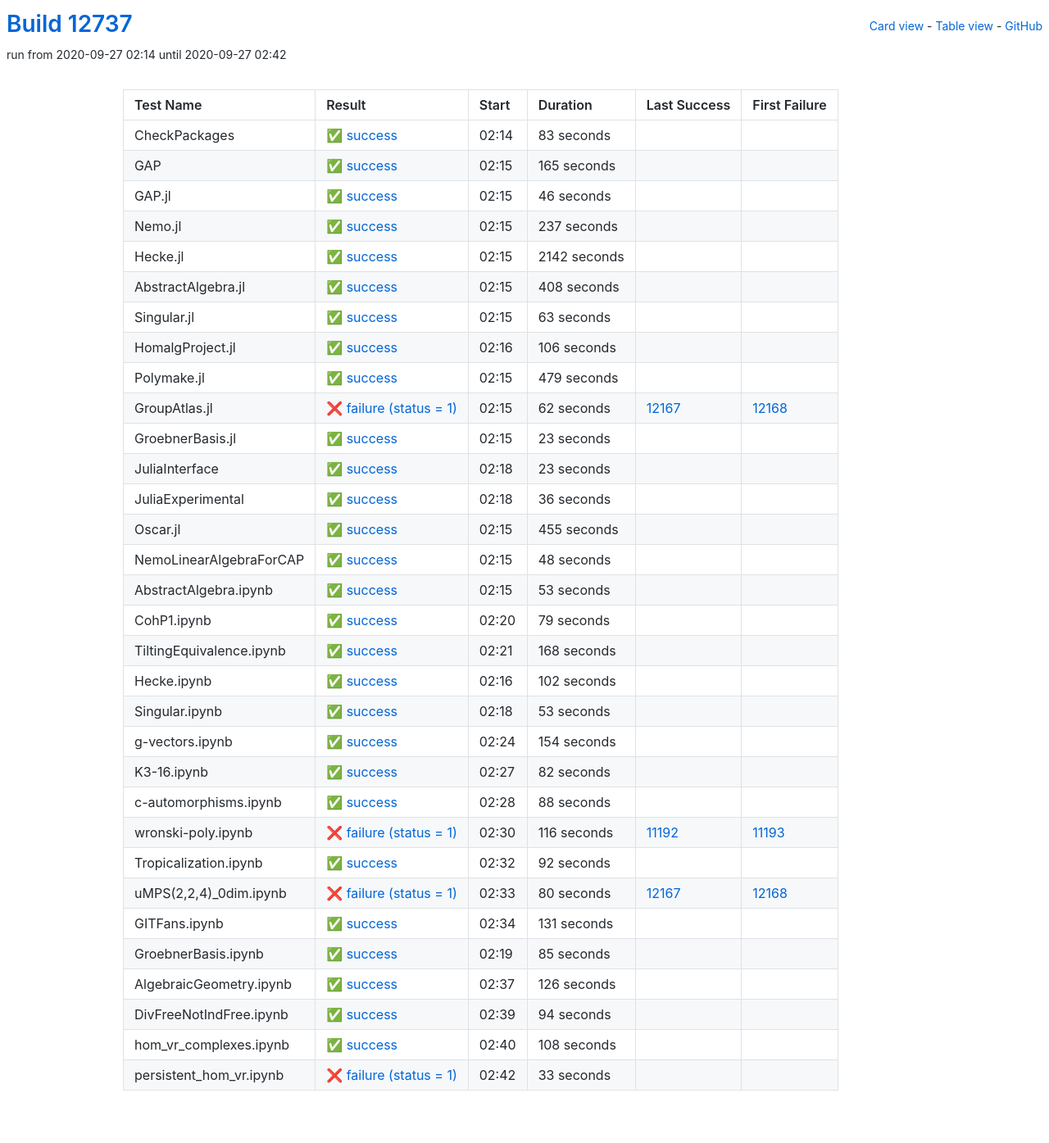
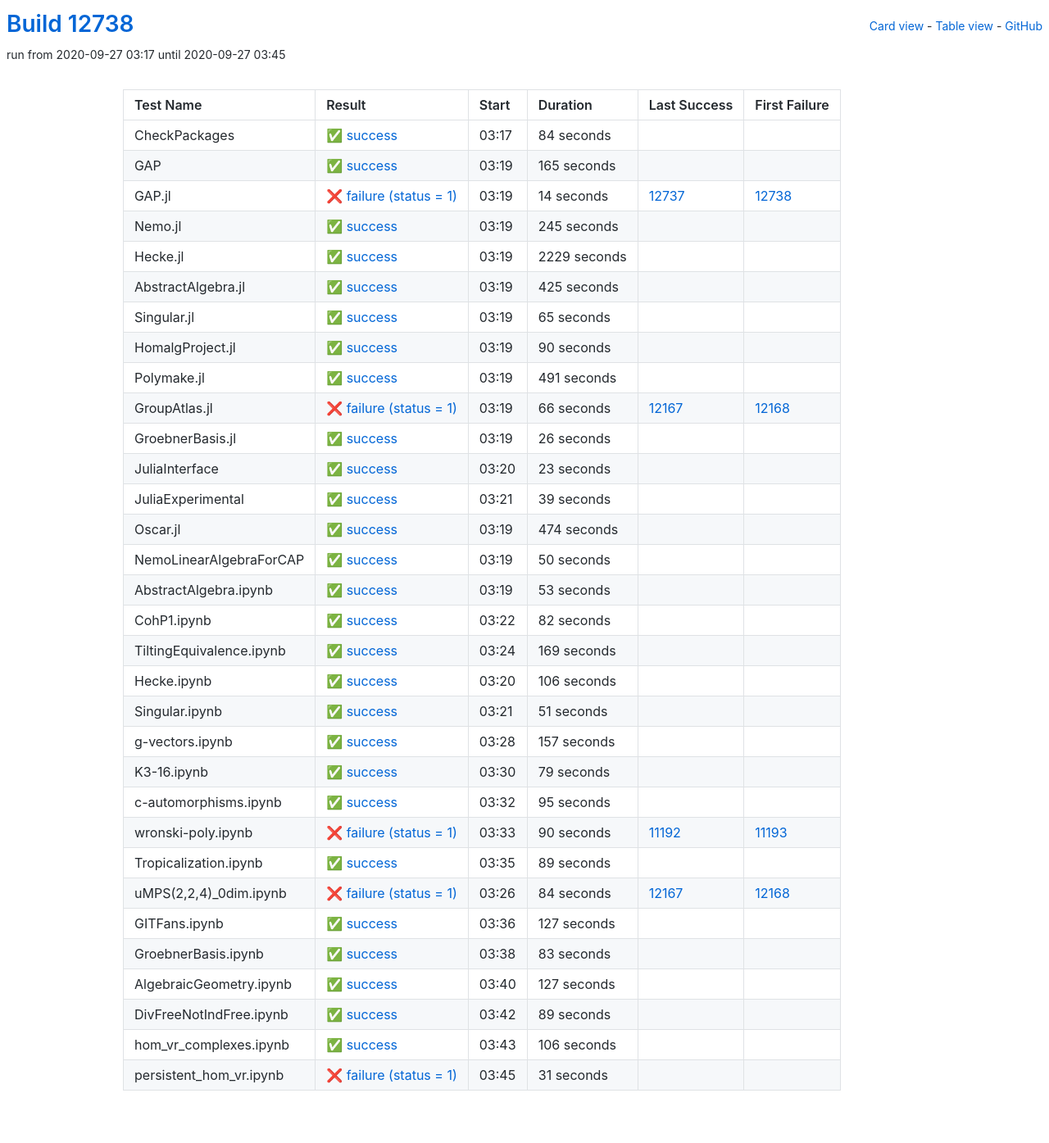
Before and after one commit to oscar-system/oscar-ci-status, a Jekyll site: the page built from table.html, in a window 1280 px wide. Shown: the whole page at 82% size. Built offline with Jekyll 4.4.1, drawn with Linux system fonts in a browser that asks for light colours.

Commit message:
Build #12738

```diff
--- a/_data/ci.yml
+++ b/_data/ci.yml
@@ -1,6 +1,6 @@
 ---
-build: 12737
-build_url: https://oscarci.mathematik.uni-kl.de/job/oscar/12737/
+build: 12738
+build_url: https://oscarci.mathematik.uni-kl.de/job/oscar/12738/
 job: oscar
 organization: oscar-system
 repo: oscar-ci-status
@@ -8,20 +8,20 @@
 tests:
 - name: CheckPackages
   id: checkpackages
-  log: https://oscarci.mathematik.uni-kl.de/job/oscar/12737/artifact/logs/build-12737/CheckPackages.log
-  start: 2020-09-27 02:14
+  log: https://oscarci.mathematik.uni-kl.de/job/oscar/12738/artifact/logs/build-12738/CheckPackages.log
+  start: 2020-09-27 03:17
   success: true
   exitcode: 0
   status: success
-  duration: 83
+  duration: 84
   last_success: false
   last_success_url:
   first_failure: false
   first_failure_url:
 - name: GAP
   id: gap
-  log: https://oscarci.mathematik.uni-kl.de/job/oscar/12737/artifact/logs/build-12737/GAP.log
-  start: 2020-09-27 02:15
+  log: https://oscarci.mathematik.uni-kl.de/job/oscar/12738/artifact/logs/build-12738/GAP.log
+  start: 2020-09-27 03:19
   success: true
   exitcode: 0
   status: success
@@ -32,116 +32,116 @@
   first_failure_url:
 - name: GAP.jl
   id: gap-jl
-  log: https://oscarci.mathematik.uni-kl.de/job/oscar/12737/artifact/logs/build-12737/GAP.jl.log
-  start: 2020-09-27 02:15
+  log: https://oscarci.mathematik.uni-kl.de/job/oscar/12738/artifact/logs/build-12738/GAP.jl.log
+  start: 2020-09-27 03:19
+  success: false
+  exitcode: 1
+  status: failure
+  duration: 14
+  last_success: 12737
+  last_success_url: https://oscarci.mathematik.uni-kl.de/job/oscar/12737/
+  first_failure: 12738
+  first_failure_url: https://oscarci.mathematik.uni-kl.de/job/oscar/12738/
+- name: Nemo.jl
+  id: nemo-jl
+  log: https://oscarci.mathematik.uni-kl.de/job/oscar/12738/artifact/logs/build-12738/Nemo.jl.log
+  start: 2020-09-27 03:19
   success: true
   exitcode: 0
   status: success
-  duration: 46
-  last_success: false
-  last_success_url:
-  first_failure: false
-  first_failure_url:
-- name: Nemo.jl
-  id: nemo-jl
-  log: https://oscarci.mathematik.uni-kl.de/job/oscar/12737/artifact/logs/build-12737/Nemo.jl.log
-  start: 2020-09-27 02:15
-  success: true
-  exitcode: 0
-  status: success
-  duration: 237
+  duration: 245
   last_success: false
   last_success_url:
   first_failure: false
   first_failure_url:
 - name: Hecke.jl
   id: hecke-jl
-  log: https://oscarci.mathematik.uni-kl.de/job/oscar/12737/artifact/logs/build-12737/Hecke.jl.log
-  start: 2020-09-27 02:15
+  log: https://oscarci.mathematik.uni-kl.de/job/oscar/12738/artifact/logs/build-12738/Hecke.jl.log
+  start: 2020-09-27 03:19
   success: true
   exitcode: 0
   status: success
-  duration: 2142
+  duration: 2229
   last_success: false
   last_success_url:
   first_failure: false
   first_failure_url:
 - name: AbstractAlgebra.jl
   id: abstractalgebra-jl
-  log: https://oscarci.mathematik.uni-kl.de/job/oscar/12737/artifact/logs/build-12737/AbstractAlgebra.jl.log
-  start: 2020-09-27 02:15
+  log: https://oscarci.mathematik.uni-kl.de/job/oscar/12738/artifact/logs/build-12738/AbstractAlgebra.jl.log
+  start: 2020-09-27 03:19
   success: true
   exitcode: 0
   status: success
-  duration: 408
+  duration: 425
   last_success: false
   last_success_url:
   first_failure: false
   first_failure_url:
 - name: Singular.jl
   id: singular-jl
-  log: https://oscarci.mathematik.uni-kl.de/job/oscar/12737/artifact/logs/build-12737/Singular.jl.log
-  start: 2020-09-27 02:15
+  log: https://oscarci.mathematik.uni-kl.de/job/oscar/12738/artifact/logs/build-12738/Singular.jl.log
+  start: 2020-09-27 03:19
   success: true
   exitcode: 0
   status: success
-  duration: 63
+  duration: 65
   last_success: false
   last_success_url:
   first_failure: false
   first_failure_url:
 - name: HomalgProject.jl
   id: homalgproject-jl
-  log: https://oscarci.mathematik.uni-kl.de/job/oscar/12737/artifact/logs/build-12737/HomalgProject.jl.log
-  start: 2020-09-27 02:16
+  log: https://oscarci.mathematik.uni-kl.de/job/oscar/12738/artifact/logs/build-12738/HomalgProject.jl.log
+  start: 2020-09-27 03:19
   success: true
   exitcode: 0
   status: success
-  duration: 106
+  duration: 90
   last_success: false
   last_success_url:
   first_failure: false
   first_failure_url:
 - name: Polymake.jl
   id: polymake-jl
-  log: https://oscarci.mathematik.uni-kl.de/job/oscar/12737/artifact/logs/build-12737/Polymake.jl.log
-  start: 2020-09-27 02:15
+  log: https://oscarci.mathematik.uni-kl.de/job/oscar/12738/artifact/logs/build-12738/Polymake.jl.log
+  start: 2020-09-27 03:19
   success: true
   exitcode: 0
   status: success
-  duration: 479
+  duration: 491
   last_success: false
   last_success_url:
   first_failure: false
   first_failure_url:
 - name: GroupAtlas.jl
   id: groupatlas-jl
-  log: https://oscarci.mathematik.uni-kl.de/job/oscar/12737/artifact/logs/build-12737/GroupAtlas.jl.log
-  start: 2020-09-27 02:15
+  log: https://oscarci.mathematik.uni-kl.de/job/oscar/12738/artifact/logs/build-12738/GroupAtlas.jl.log
+  start: 2020-09-27 03:19
   success: false
   exitcode: 1
   status: failure
-  duration: 62
+  duration: 66
   last_success: 12167
   last_success_url: https://oscarci.mathematik.uni-kl.de/job/oscar/12167/
   first_failure: 12168
   first_failure_url: https://oscarci.mathematik.uni-kl.de/job/oscar/12168/
 - name: GroebnerBasis.jl
   id: groebnerbasis-jl
-  log: https://oscarci.mathematik.uni-kl.de/job/oscar/12737/artifact/logs/build-12737/GroebnerBasis.jl.log
-  start: 2020-09-27 02:15
+  log: https://oscarci.mathematik.uni-kl.de/job/oscar/12738/artifact/logs/build-12738/GroebnerBasis.jl.log
+  start: 2020-09-27 03:19
   success: true
   exitcode: 0
   status: success
-  duration: 23
+  duration: 26
   last_success: false
   last_success_url:
   first_failure: false
   first_failure_url:
 - name: JuliaInterface
   id: juliainterface
-  log: https://oscarci.mathematik.uni-kl.de/job/oscar/12737/artifact/logs/build-12737/JuliaInterface.log
-  start: 2020-09-27 02:18
+  log: https://oscarci.mathematik.uni-kl.de/job/oscar/12738/artifact/logs/build-12738/JuliaInterface.log
+  start: 2020-09-27 03:20
   success: true
   exitcode: 0
   status: success
@@ -152,44 +152,44 @@
   first_failure_url:
 - name: JuliaExperimental
   id: juliaexperimental
-  log: https://oscarci.mathematik.uni-kl.de/job/oscar/12737/artifact/logs/build-12737/JuliaExperimental.log
-  start: 2020-09-27 02:18
+  log: https://oscarci.mathematik.uni-kl.de/job/oscar/12738/artifact/logs/build-12738/JuliaExperimental.log
+  start: 2020-09-27 03:21
   success: true
   exitcode: 0
   status: success
-  duration: 36
+  duration: 39
   last_success: false
   last_success_url:
   first_failure: false
   first_failure_url:
 - name: Oscar.jl
   id: oscar-jl
-  log: https://oscarci.mathematik.uni-kl.de/job/oscar/12737/artifact/logs/build-12737/Oscar.jl.log
-  start: 2020-09-27 02:15
+  log: https://oscarci.mathematik.uni-kl.de/job/oscar/12738/artifact/logs/build-12738/Oscar.jl.log
+  start: 2020-09-27 03:19
   success: true
   exitcode: 0
   status: success
-  duration: 455
+  duration: 474
   last_success: false
   last_success_url:
   first_failure: false
   first_failure_url:
 - name: NemoLinearAlgebraForCAP
   id: nemolinearalgebraforcap
-  log: https://oscarci.mathematik.uni-kl.de/job/oscar/12737/artifact/logs/build-12737/NemoLinearAlgebraForCAP.log
-  start: 2020-09-27 02:15
+  log: https://oscarci.mathematik.uni-kl.de/job/oscar/12738/artifact/logs/build-12738/NemoLinearAlgebraForCAP.log
+  start: 2020-09-27 03:19
   success: true
   exitcode: 0
   status: success
-  duration: 48
+  duration: 50
   last_success: false
   last_success_url:
   first_failure: false
   first_failure_url:
 - name: AbstractAlgebra.ipynb
   id: abstractalgebra-ipynb
-  log: https://oscarci.mathematik.uni-kl.de/job/oscar/12737/artifact/logs/build-12737/AbstractAlgebra.ipynb.log
-  start: 2020-09-27 02:15
+  log: https://oscarci.mathematik.uni-kl.de/job/oscar/12738/artifact/logs/build-12738/AbstractAlgebra.ipynb.log
+  start: 2020-09-27 03:19
   success: true
   exitcode: 0
   status: success
@@ -200,8 +200,68 @@
   first_failure_url:
 - name: CohP1.ipynb
   id: cohp1-ipynb
-  log: https://oscarci.mathematik.uni-kl.de/job/oscar/12737/artifact/logs/build-12737/CohP1.ipynb.log
-  start: 2020-09-27 02:20
+  log: https://oscarci.mathematik.uni-kl.de/job/oscar/12738/artifact/logs/build-12738/CohP1.ipynb.log
+  start: 2020-09-27 03:22
+  success: true
+  exitcode: 0
+  status: success
+  duration: 82
+  last_success: false
+  last_success_url:
+  first_failure: false
+  first_failure_url:
+- name: TiltingEquivalence.ipynb
+  id: tiltingequivalence-ipynb
+  log: https://oscarci.mathematik.uni-kl.de/job/oscar/12738/artifact/logs/build-12738/TiltingEquivalence.ipynb.log
+  start: 2020-09-27 03:24
+  success: true
+  exitcode: 0
+  status: success
+  duration: 169
+  last_success: false
+  last_success_url:
+  first_failure: false
+  first_failure_url:
+- name: Hecke.ipynb
+  id: hecke-ipynb
+  log: https://oscarci.mathematik.uni-kl.de/job/oscar/12738/artifact/logs/build-12738/Hecke.ipynb.log
+  start: 2020-09-27 03:20
+  success: true
+  exitcode: 0
+  status: success
+  duration: 106
+  last_success: false
+  last_success_url:
+  first_failure: false
+  first_failure_url:
+- name: Singular.ipynb
+  id: singular-ipynb
+  log: https://oscarci.mathematik.uni-kl.de/job/oscar/12738/artifact/logs/build-12738/Singular.ipynb.log
+  start: 2020-09-27 03:21
+  success: true
+  exitcode: 0
+  status: success
+  duration: 51
+  last_success: false
+  last_success_url:
+  first_failure: false
+  first_failure_url:
+- name: g-vectors.ipynb
+  id: g-vectors-ipynb
+  log: https://oscarci.mathematik.uni-kl.de/job/oscar/12738/artifact/logs/build-12738/g-vectors.ipynb.log
+  start: 2020-09-27 03:28
+  success: true
+  exitcode: 0
+  status: success
+  duration: 157
+  last_success: false
+  last_success_url:
+  first_failure: false
+  first_failure_url:
+- name: K3-16.ipynb
+  id: k3-16-ipynb
+  log: https://oscarci.mathematik.uni-kl.de/job/oscar/12738/artifact/logs/build-12738/K3-16.ipynb.log
+  start: 2020-09-27 03:30
   success: true
   exitcode: 0
   status: success
@@ -210,182 +270,122 @@
   last_success_url:
   first_failure: false
   first_failure_url:
-- name: TiltingEquivalence.ipynb
-  id: tiltingequivalence-ipynb
-  log: https://oscarci.mathematik.uni-kl.de/job/oscar/12737/artifact/logs/build-12737/TiltingEquivalence.ipynb.log
-  start: 2020-09-27 02:21
+- name: c-automorphisms.ipynb
+  id: c-automorphisms-ipynb
+  log: https://oscarci.mathematik.uni-kl.de/job/oscar/12738/artifact/logs/build-12738/c-automorphisms.ipynb.log
+  start: 2020-09-27 03:32
   success: true
   exitcode: 0
   status: success
-  duration: 168
-  last_success: false
-  last_success_url:
-  first_failure: false
-  first_failure_url:
-- name: Hecke.ipynb
-  id: hecke-ipynb
-  log: https://oscarci.mathematik.uni-kl.de/job/oscar/12737/artifact/logs/build-12737/Hecke.ipynb.log
-  start: 2020-09-27 02:16
-  success: true
-  exitcode: 0
-  status: success
-  duration: 102
-  last_success: false
-  last_success_url:
-  first_failure: false
-  first_failure_url:
-- name: Singular.ipynb
-  id: singular-ipynb
-  log: https://oscarci.mathematik.uni-kl.de/job/oscar/12737/artifact/logs/build-12737/Singular.ipynb.log
-  start: 2020-09-27 02:18
-  success: true
-  exitcode: 0
-  status: success
-  duration: 53
-  last_success: false
-  last_success_url:
-  first_failure: false
-  first_failure_url:
-- name: g-vectors.ipynb
-  id: g-vectors-ipynb
-  log: https://oscarci.mathematik.uni-kl.de/job/oscar/12737/artifact/logs/build-12737/g-vectors.ipynb.log
-  start: 2020-09-27 02:24
-  success: true
-  exitcode: 0
-  status: success
-  duration: 154
-  last_success: false
-  last_success_url:
-  first_failure: false
-  first_failure_url:
-- name: K3-16.ipynb
-  id: k3-16-ipynb
-  log: https://oscarci.mathematik.uni-kl.de/job/oscar/12737/artifact/logs/build-12737/K3-16.ipynb.log
-  start: 2020-09-27 02:27
-  success: true
-  exitcode: 0
-  status: success
-  duration: 82
-  last_success: false
-  last_success_url:
-  first_failure: false
-  first_failure_url:
-- name: c-automorphisms.ipynb
-  id: c-automorphisms-ipynb
-  log: https://oscarci.mathematik.uni-kl.de/job/oscar/12737/artifact/logs/build-12737/c-automorphisms.ipynb.log
-  start: 2020-09-27 02:28
-  success: true
-  exitcode: 0
-  status: success
-  duration: 88
+  duration: 95
   last_success: false
   last_success_url:
   first_failure: false
   first_failure_url:
 - name: wronski-poly.ipynb
   id: wronski-poly-ipynb
-  log: https://oscarci.mathematik.uni-kl.de/job/oscar/12737/artifact/logs/build-12737/wronski-poly.ipynb.log
-  start: 2020-09-27 02:30
+  log: https://oscarci.mathematik.uni-kl.de/job/oscar/12738/artifact/logs/build-12738/wronski-poly.ipynb.log
+  start: 2020-09-27 03:33
   success: false
   exitcode: 1
   status: failure
-  duration: 116
+  duration: 90
   last_success: 11192
   last_success_url: https://oscarci.mathematik.uni-kl.de/job/oscar/11192/
   first_failure: 11193
   first_failure_url: https://oscarci.mathematik.uni-kl.de/job/oscar/11193/
 - name: Tropicalization.ipynb
   id: tropicalization-ipynb
-  log: https://oscarci.mathematik.uni-kl.de/job/oscar/12737/artifact/logs/build-12737/Tropicalization.ipynb.log
-  start: 2020-09-27 02:32
+  log: https://oscarci.mathematik.uni-kl.de/job/oscar/12738/artifact/logs/build-12738/Tropicalization.ipynb.log
+  start: 2020-09-27 03:35
   success: true
   exitcode: 0
   status: success
-  duration: 92
+  duration: 89
   last_success: false
   last_success_url:
   first_failure: false
   first_failure_url:
 - name: uMPS(2,2,4)_0dim.ipynb
   id: umps-2-2-4-0dim-ipynb
-  log: https://oscarci.mathematik.uni-kl.de/job/oscar/12737/artifact/logs/build-12737/uMPS-2-2-4-_0dim.ipynb.log
-  start: 2020-09-27 02:33
+  log: https://oscarci.mathematik.uni-kl.de/job/oscar/12738/artifact/logs/build-12738/uMPS-2-2-4-_0dim.ipynb.log
+  start: 2020-09-27 03:26
   success: false
   exitcode: 1
   status: failure
-  duration: 80
+  duration: 84
   last_success: 12167
   last_success_url: https://oscarci.mathematik.uni-kl.de/job/oscar/12167/
   first_failure: 12168
   first_failure_url: https://oscarci.mathematik.uni-kl.de/job/oscar/12168/
 - name: GITFans.ipynb
   id: gitfans-ipynb
-  log: https://oscarci.mathematik.uni-kl.de/job/oscar/12737/artifact/logs/build-12737/GITFans.ipynb.log
-  start: 2020-09-27 02:34
+  log: https://oscarci.mathematik.uni-kl.de/job/oscar/12738/artifact/logs/build-12738/GITFans.ipynb.log
+  start: 2020-09-27 03:36
   success: true
   exitcode: 0
   status: success
-  duration: 131
+  duration: 127
   last_success: false
   last_success_url:
   first_failure: false
   first_failure_url:
 - name: GroebnerBasis.ipynb
   id: groebnerbasis-ipynb
-  log: https://oscarci.mathematik.uni-kl.de/job/oscar/12737/artifact/logs/build-12737/GroebnerBasis.ipynb.log
-  start: 2020-09-27 02:19
+  log: https://oscarci.mathematik.uni-kl.de/job/oscar/12738/artifact/logs/build-12738/GroebnerBasis.ipynb.log
+  start: 2020-09-27 03:38
   success: true
   exitcode: 0
   status: success
-  duration: 85
+  duration: 83
   last_success: false
   last_success_url:
   first_failure: false
   first_failure_url:
 - name: AlgebraicGeometry.ipynb
   id: algebraicgeometry-ipynb
-  log: https://oscarci.mathematik.uni-kl.de/job/oscar/12737/artifact/logs/build-12737/AlgebraicGeometry.ipynb.log
-  start: 2020-09-27 02:37
+  log: https://oscarci.mathematik.uni-kl.de/job/oscar/12738/artifact/logs/build-12738/AlgebraicGeometry.ipynb.log
+  start: 2020-09-27 03:40
   success: true
   exitcode: 0
   status: success
-  duration: 126
+  duration: 127
   last_success: false
   last_success_url:
   first_failure: false
   first_failure_url:
 - name: DivFreeNotIndFree.ipynb
   id: divfreenotindfree-ipynb
-  log: https://oscarci.mathematik.uni-kl.de/job/oscar/12737/artifact/logs/build-12737/DivFreeNotIndFree.ipynb.log
-  start: 2020-09-27 02:39
+  log: https://oscarci.mathematik.uni-kl.de/job/oscar/12738/artifact/logs/build-12738/DivFreeNotIndFree.ipynb.log
+  start: 2020-09-27 03:42
   success: true
   exitcode: 0
   status: success
-  duration: 94
+  duration: 89
   last_success: false
   last_success_url:
   first_failure: false
   first_failure_url:
 - name: hom_vr_complexes.ipynb
   id: hom-vr-complexes-ipynb
-  log: https://oscarci.mathematik.uni-kl.de/job/oscar/12737/artifact/logs/build-12737/hom_vr_complexes.ipynb.log
-  start: 2020-09-27 02:40
+  log: https://oscarci.mathematik.uni-kl.de/job/oscar/12738/artifact/logs/build-12738/hom_vr_complexes.ipynb.log
+  start: 2020-09-27 03:43
   success: true
   exitcode: 0
   status: success
-  duration: 108
+  duration: 106
   last_success: false
   last_success_url:
   first_failure: false
   first_failure_url:
 - name: persistent_hom_vr.ipynb
   id: persistent-hom-vr-ipynb
-  log: https://oscarci.mathematik.uni-kl.de/job/oscar/12737/artifact/logs/build-12737/persistent_hom_vr.ipynb.log
-  start: 2020-09-27 02:42
+  log: https://oscarci.mathematik.uni-kl.de/job/oscar/12738/artifact/logs/build-12738/persistent_hom_vr.ipynb.log
+  start: 2020-09-27 03:45
   success: false
   exitcode: 1
   status: failure
-  duration: 33
+  duration: 31
   last_success: false
   last_success_url:
   first_failure: false
```
Also changed, not shown: README.md.
